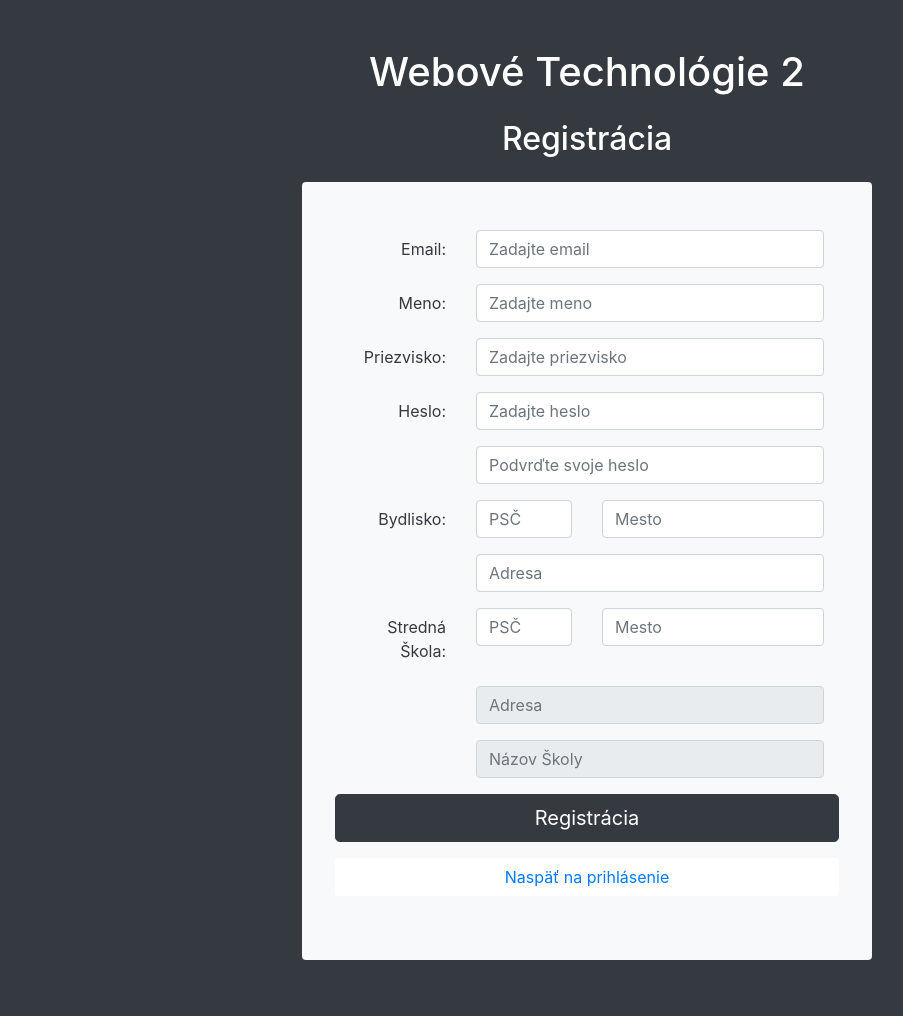
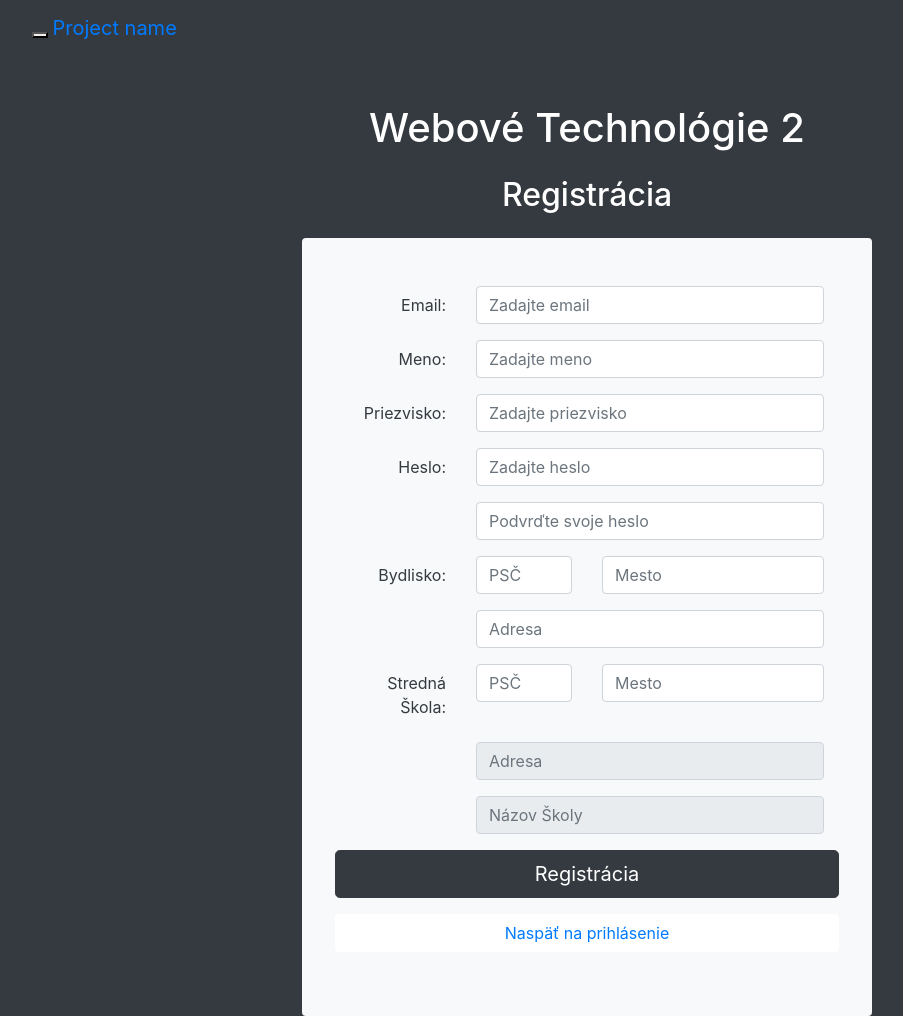
Before and after one commit to LubicaDubravcova/WEBTE2_zav_zadanie, a PHP site: page /register.php in a window 1280 px wide. Shown: the whole page, without its empty margins (53-956 px from the left). Before the commit the page ends 960 px from the top, so only its background shows below. Run offline with PHP 8.4, Linux system fonts and the light colour scheme; data that the repository does not hold is empty; some libraries are stand-ins or nearby versions.

Commit message:
Add navbar

```diff
--- a/includes/navbar.php
+++ b/includes/navbar.php
@@ -1 +1,37 @@
-<?php //waiting for inplementation of navbar with login and whatever ?>
+<nav class="navbar navbar-default navbar-fixed-top">
+	<div class="container">
+		<div class="navbar-header">
+			<button type="button" class="navbar-toggle collapsed" data-toggle="collapse" data-target="#navbar" aria-expanded="false" aria-controls="navbar">
+				<span class="sr-only">Toggle navigation</span>
+				<span class="icon-bar"></span>
+				<span class="icon-bar"></span>
+				<span class="icon-bar"></span>
+			</button>
+			<a class="navbar-brand" href="#">Project name</a>
+		</div>
+		<div id="navbar" class="navbar-collapse collapse">
+			<ul class="nav navbar-nav">
+				<li class="active"><a href="#">Home</a></li>
+				<li><a href="#about">About</a></li>
+				<li><a href="#contact">Contact</a></li>
+				<li class="dropdown">
+					<a href="#" class="dropdown-toggle" data-toggle="dropdown" role="button" aria-haspopup="true" aria-expanded="false">Dropdown <span class="caret"></span></a>
+					<ul class="dropdown-menu">
+						<li><a href="#">Action</a></li>
+						<li><a href="#">Another action</a></li>
+						<li><a href="#">Something else here</a></li>
+						<li role="separator" class="divider"></li>
+						<li class="dropdown-header">Nav header</li>
+						<li><a href="#">Separated link</a></li>
+						<li><a href="#">One more separated link</a></li>
+					</ul>
+				</li>
+			</ul>
+			<ul class="nav navbar-nav navbar-right">
+				<li><a href="../navbar/">Default</a></li>
+				<li><a href="../navbar-static-top/">Static top</a></li>
+				<li class="active"><a href="./">Fixed top <span class="sr-only">(current)</span></a></li>
+			</ul>
+		</div><!--/.nav-collapse -->
+	</div>
+</nav>
```
